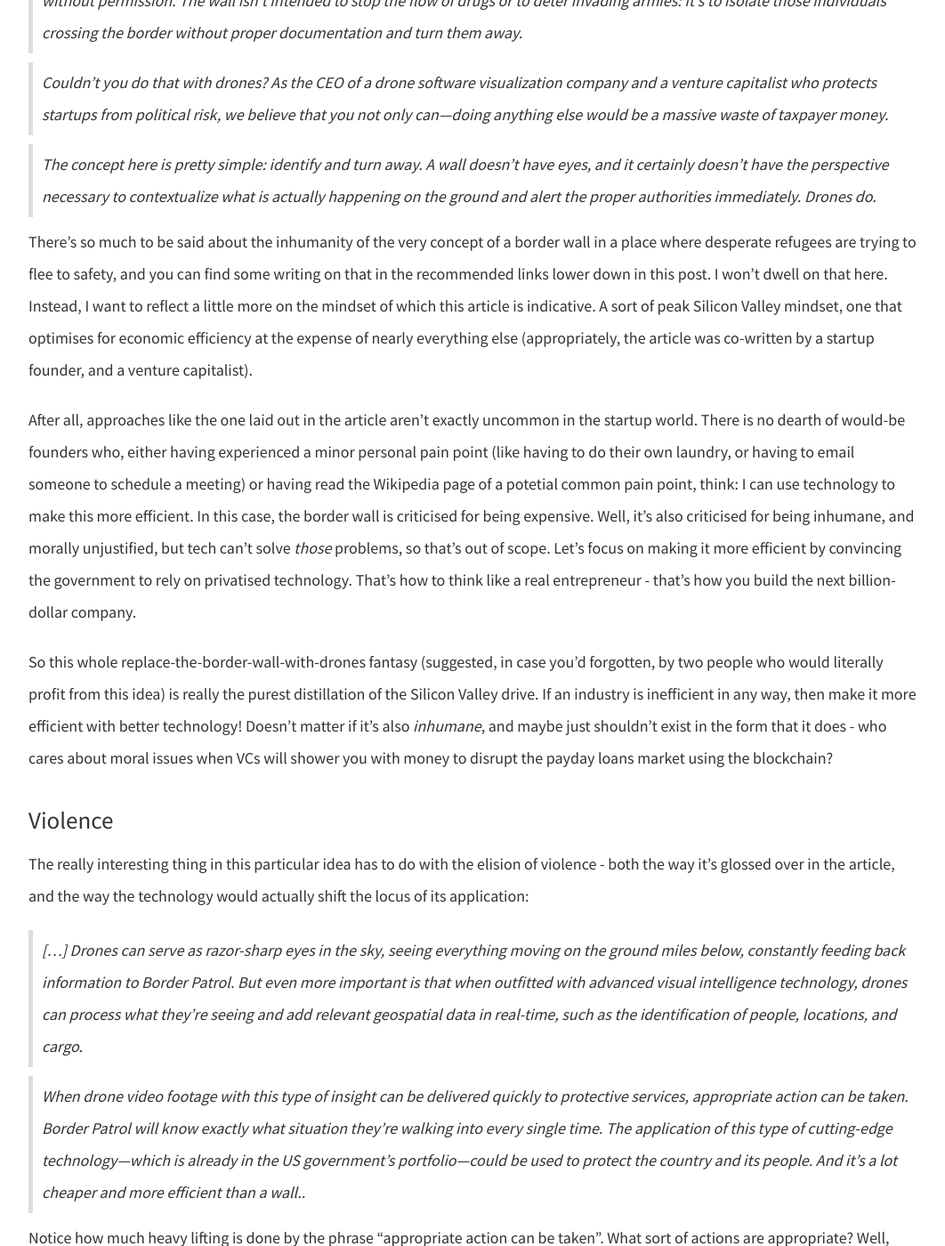
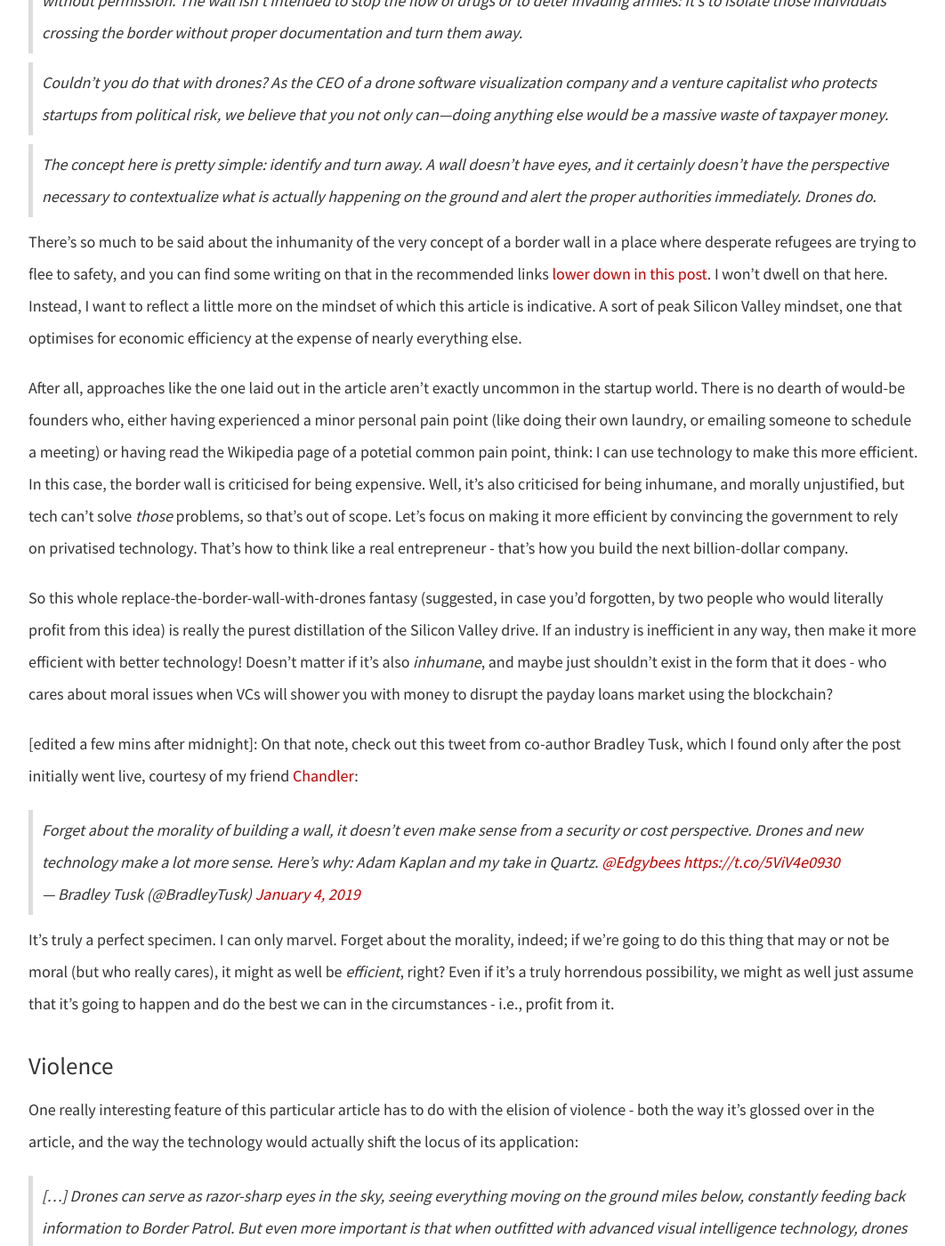
Before and after one commit to dellsystem/dellsystem.github.io, a Jekyll site: the page built from _posts/2019-1-4-fragments-4.md, in a window 1280 px wide and 1400 px high, scrolled down 739 px. Shown: the whole window at 89% size, without its empty margins (108-1170 px from the left). Built offline with Jekyll 4.4.1, drawn with Linux system fonts in a browser that asks for light colours; comment, search, counter and statistics services are not loaded; some of the changed text lies outside the part shown.

Commit message:
Make last-minute edits to fragments-4

```diff
--- a/_posts/2019-1-4-fragments-4.md
+++ b/_posts/2019-1-4-fragments-4.md
@@ -14,21 +14,28 @@ As I tweeted earlier today, I assumed it was [satire](https://twitter.com/dellsy
 
 > The concept here is pretty simple: identify and turn away. A wall doesn’t have eyes, and it certainly doesn’t have the perspective necessary to contextualize what is actually happening on the ground and alert the proper authorities immediately. Drones do.
 
-There's so much to be said about the inhumanity of the very concept of a border wall in a place where desperate refugees are trying to flee to safety, and you can find some writing on that in the recommended links lower down in this post. I won't dwell on that here. Instead, I want to reflect a little more on the mindset of which this article is indicative. A sort of peak Silicon Valley mindset, one that optimises for economic efficiency at the expense of nearly everything else (appropriately, the article was co-written by a startup founder, and a venture capitalist).
+There's so much to be said about the inhumanity of the very concept of a border wall in a place where desperate refugees are trying to flee to safety, and you can find some writing on that in the recommended links [lower down in this post](#further-reading). I won't dwell on that here. Instead, I want to reflect a little more on the mindset of which this article is indicative. A sort of peak Silicon Valley mindset, one that optimises for economic efficiency at the expense of nearly everything else.
 
-After all, approaches like the one laid out in the article aren't exactly uncommon in the startup world. There is no dearth of would-be founders who, either having experienced a minor personal pain point (like having to do their own laundry, or having to email someone to schedule a meeting) or having read the Wikipedia page of a potetial common pain point, think: I can use technology to make this more efficient. In this case, the border wall is criticised for being expensive. Well, it's also criticised for being inhumane, and morally unjustified, but tech can't solve _those_ problems, so that's out of scope. Let's focus on making it more efficient by convincing the government to rely on privatised technology. That's how to think like a real entrepreneur - that's how you build the next billion-dollar company.
+After all, approaches like the one laid out in the article aren't exactly uncommon in the startup world. There is no dearth of would-be founders who, either having experienced a minor personal pain point (like doing their own laundry, or emailing someone to schedule a meeting) or having read the Wikipedia page of a potetial common pain point, think: I can use technology to make this more efficient. In this case, the border wall is criticised for being expensive. Well, it's also criticised for being inhumane, and morally unjustified, but tech can't solve _those_ problems, so that's out of scope. Let's focus on making it more efficient by convincing the government to rely on privatised technology. That's how to think like a real entrepreneur - that's how you build the next billion-dollar company.
 
 So this whole replace-the-border-wall-with-drones fantasy (suggested, in case you'd forgotten, by two people who would literally profit from this idea) is really the purest distillation of the Silicon Valley drive. If an industry is inefficient in any way, then make it more efficient with better technology! Doesn't matter if it's also _inhumane_, and maybe just shouldn't exist in the form that it does - who cares about moral issues when VCs will shower you with money to disrupt the payday loans market using the blockchain?
 
+\[edited a few mins after midnight\]: On that note, check out this tweet from co-author Bradley Tusk, which I found only after the post initially went live, courtesy of my friend [Chandler](https://twitter.com/cba):
+
+<blockquote class="twitter-tweet" data-lang="en"><p lang="en" dir="ltr">Forget about the morality of building a wall, it doesn’t even make sense from a security or cost perspective. Drones and new technology make a lot more sense. Here’s why: Adam Kaplan and my take in Quartz. <a href="https://twitter.com/Edgybees?ref_src=twsrc%5Etfw">@Edgybees</a> <a href="https://t.co/5ViV4e0930">https://t.co/5ViV4e0930</a></p>&mdash; Bradley Tusk (@BradleyTusk) <a href="https://twitter.com/BradleyTusk/status/1081258527820263429?ref_src=twsrc%5Etfw">January 4, 2019</a></blockquote>
+<script async src="https://platform.twitter.com/widgets.js" charset="utf-8"></script>
+
+It's truly a perfect specimen. I can only marvel. Forget about the morality, indeed; if we're going to do this thing that may or not be moral (but who really cares), it might as well be _efficient_, right? Even if it's a truly horrendous possibility, we might as well just assume that it's going to happen and do the best we can in the circumstances - i.e., profit from it.
+
 ### Violence
 
-The really interesting thing in this particular idea has to do with the elision of violence - both the way it's glossed over in the article, and the way the technology would actually shift the locus of its application:
+One really interesting feature of this particular article has to do with the elision of violence - both the way it's glossed over in the article, and the way the technology would actually shift the locus of its application:
 
 > [...] Drones can serve as razor-sharp eyes in the sky, seeing everything moving on the ground miles below, constantly feeding back information to Border Patrol. But even more important is that when outfitted with advanced visual intelligence technology, drones can process what they’re seeing and add relevant geospatial data in real-time, such as the identification of people, locations, and cargo.
 
 > When drone video footage with this type of insight can be delivered quickly to protective services, appropriate action can be taken. Border Patrol will know exactly what situation they’re walking into every single time. The application of this type of cutting-edge technology—which is already in the US government’s portfolio—could be used to protect the country and its people. And it’s a lot cheaper and more efficient than a wall..
 
-Notice how much heavy lifting is done by the phrase "appropriate action can be taken". What sort of actions are appropriate? Well, good news: the tech company doesn't have to decide, or even feel morally burdened! They just pass on the details to ICE, and as we all know, ICE is a wonderful exemplar of taking appropriate action. Out of sight, out of mind, etc.
+Notice how much heavy lifting is done by the phrase "appropriate action can be taken". What sort of actions are appropriate? Well, good news: the tech company who manages the drones doesn't have to decide, or even feel morally burdened! They just have to pass on the details to ICE, and as we all know, ICE is a wonderful exemplar of taking "appropriate" action against the vulnerable. Out of sight, out of mind, etc.
 
 There is a word for people who voluntarily and knowingly work on the technology used to inflict inhumane treatment on their fellow human beings. That word is complicit. Don't let that be you.
 
```
